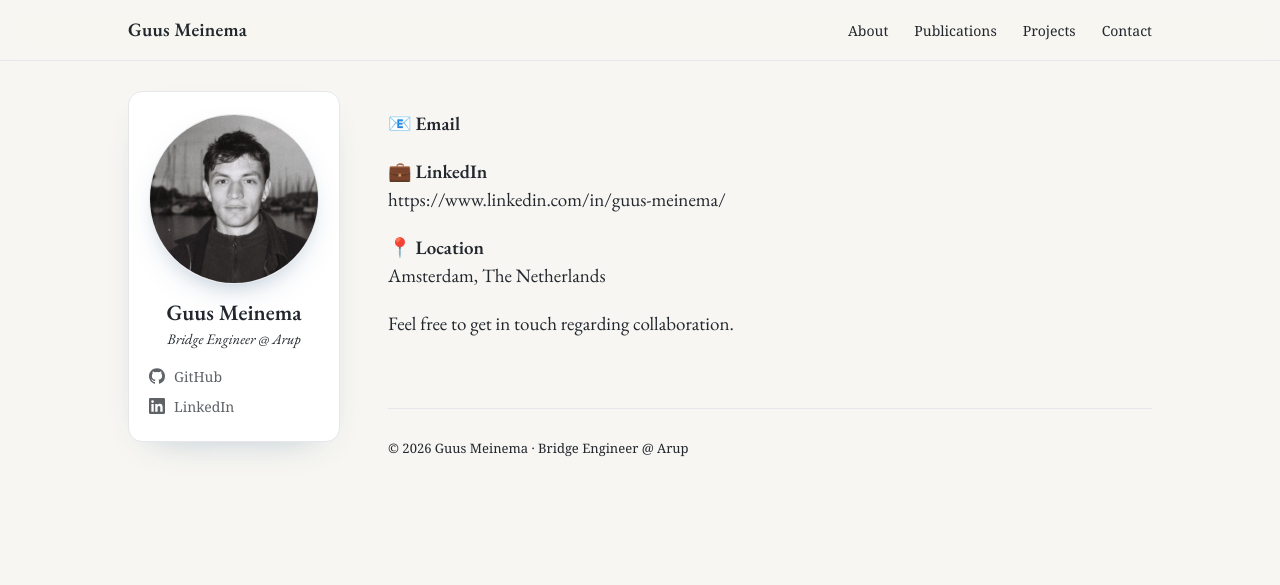
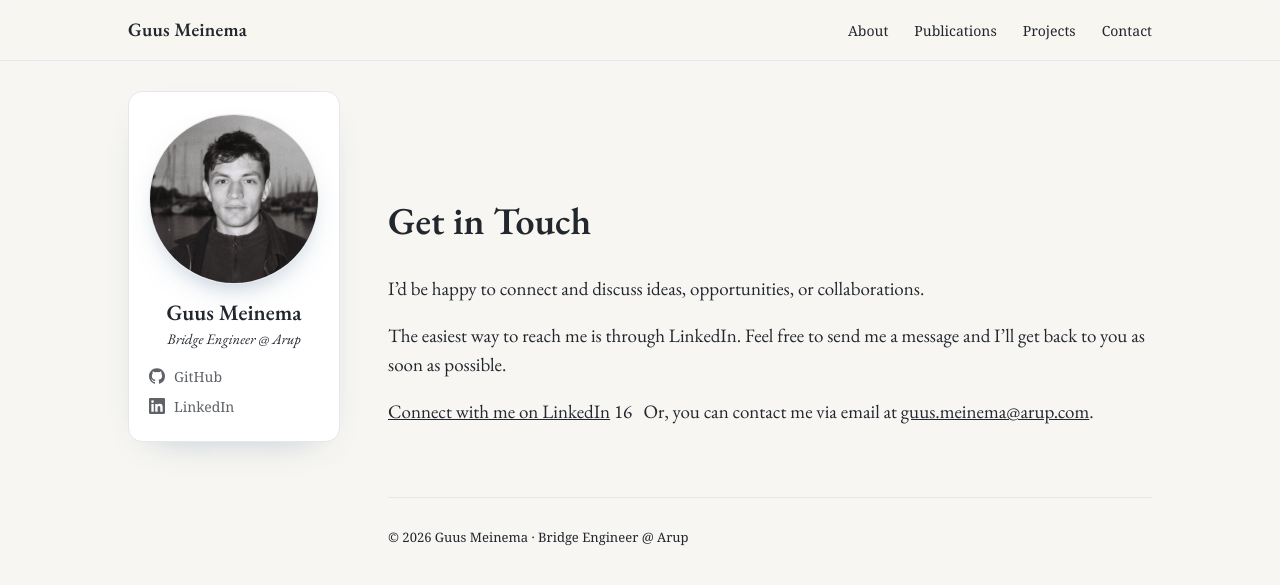
Before and after one commit to GMeinema-Arup/gmeinema-arup.github.io, a Jekyll site: the page built from _pages/contact.md, in a window 1280 px wide. Shown: the top 585 px of the page. Built offline with Jekyll 4.4.1, drawn with Linux system fonts in a browser that asks for light colours.

Commit message:
Updated contact page

```diff
--- a/_pages/contact.md
+++ b/_pages/contact.md
@@ -4,13 +4,15 @@ nav: contact
 permalink: /contact/
 ---
 
-📧 **Email**
+<br><br>
 
-💼 **LinkedIn**
-https://www.linkedin.com/in/guus-meinema/
+# Get in Touch
 
-📍 **Location**
-Amsterdam, The Netherlands
+I'd be happy to connect and discuss ideas, opportunities, or collaborations.
 
+The easiest way to reach me is through LinkedIn. Feel free to send me a message and I'll get back to you as soon as possible.
 
-Feel free to get in touch regarding collaboration.
+<a href="https://www.linkedin.com/in/guus-meinema-9266011b4/" target="_blank" rel="noopener noreferrer">Connect with me on LinkedIn</a>
+16
+
+Or, you can contact me via email at <a href="mailto:guus.meinema@arup.com">guus.meinema@arup.com</a>.
```
